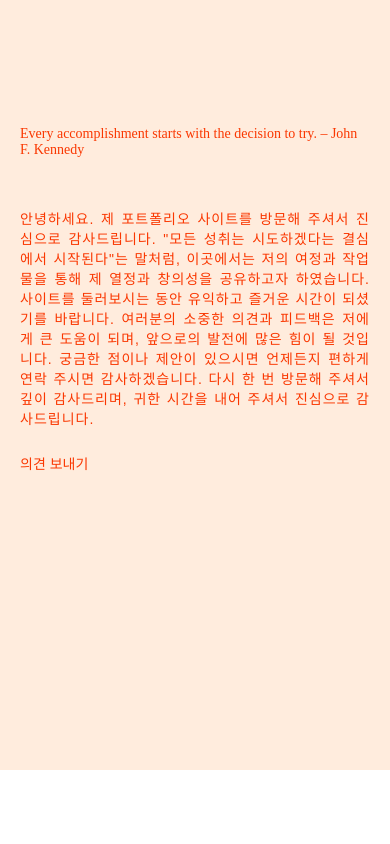
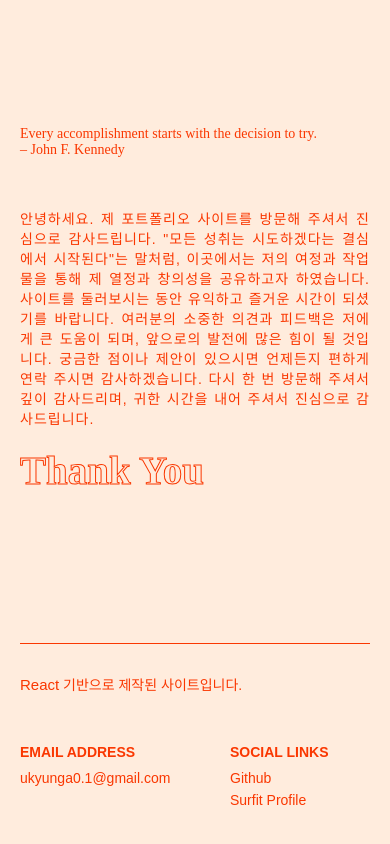
Before and after one commit to UKYUNGAH/kyungah-portfolio, a React (Create React App) app: page / in a window 390 px wide. Shown: the part 7169-8013 px from the top of the page. Before the commit the page ends 7939 px from the top, so only its background shows below. Built offline with nearby package versions, Linux system fonts and the light colour scheme; a web font is replaced by a local one.

Commit message:
Feat: footer 작업 완료

```diff
--- a/src/App.css
+++ b/src/App.css
@@ -210,6 +210,46 @@
     border-bottom: 1px solid var(--border-color);
     margin-bottom: 72px;
 }
+.contact .hover {
+    position: relative;
+}
+
+.contact .hover::after {
+    content: '';
+    position: absolute;
+    left: 0;
+    bottom: -45px;
+    width: 100px;
+    line-height: 30px;
+    text-align: center;
+    background: var(--text-color);
+    color: var(--background-color);
+    font-size: 12px;
+    border-radius: 10px;
+    opacity: 0;
+    transition: opacity 0.7s ease-in;
+}
+
+.contact .info1:hover::after {
+    content: '메일보내기';
+    opacity: 1;
+}
+
+.contact .info2:hover::after {
+    content: '전화 연결';
+    opacity: 1;
+}
+
+.contact .info3:hover::after {
+    content: '깃허브 바로가기';
+    opacity: 1;
+}
+
+.contact .info4:hover::after {
+    content: '프로필 바로가기';
+    opacity: 1;
+}
+
 .contact .l_bottom h4 {
     font-size: 18px;
     font-weight: 400;
@@ -256,12 +296,27 @@
     clip-path: circle(0% at 50% 50%);
     transition: clip-path 1s ease-in;
 }
-.contact .text_box a {
-    margin-bottom: 0;
-    padding-bottom: 0;
-    border-color: #fff;
-    margin-top: 70px;
-    text-align: end;
+.contact .mail {
+    position: relative;
+    padding: 5px 0;
+}
+.contact .mail a {
+    position: relative;
+    margin: 20px 0 0 0;
+}
+.contact .mail a:hover::after {
+    content: '';
+    position: absolute;
+    left: 0;
+    bottom: 0;
+    width: 100%;
+    height: 1px;
+    background: #fff;
+    animation: line 0.3s ease-in;
+}
+.footer a {
+}
+.footer a:hover::after {
 }
 .contact .close_btn {
     position: absolute;
@@ -427,7 +482,7 @@
     position: relative;
 }
 .final .container {
-    height: 100vh;
+    height: 70vh;
     padding: 200px 26px;
 }
 .final .final_wrap {
@@ -447,24 +502,53 @@
     letter-spacing: 1px;
     margin-bottom: 20px;
 }
-.final .mail {
+.final h3 {
+    font-family: 'Lora', serif;
+    font-size: 5vw;
     width: 50%;
-    position: relative;
+    color: var(--background-color);
+    -webkit-text-stroke: 1px var(--text-color);
+    text-align: start;
 }
-.final a {
-    position: relative;
-    display: inline-block;
-    padding: 5px 0 5px;
+
+/* ====================== FOOTER ====================== */
+.footer {
 }
-.final a:hover::after {
-    content: '';
-    position: absolute;
-    left: 0;
-    bottom: 0;
-    width: 100%;
-    height: 1px;
-    background: var(--border-color);
-    animation: line 0.3s ease-in;
+.footer .container {
+    padding: 100px 26px 70px;
+}
+.footer .footer_wrap {
+    display: flex;
+    align-items: flex-start;
+    justify-content: space-between;
+    gap: 20px;
+}
+.footer .footer_inner {
+    width: 25%;
+}
+.footer .footer_inner1 {
+    width: 50%;
+}
+.footer .footer_info {
+}
+.footer .footer_inner {
+}
+.footer .footer_mail {
+}
+.footer .footer_text {
+}
+.footer ul {
+}
+.footer li {
+    margin-bottom: 6px;
+}
+.footer h4 {
+    font-weight: 600;
+    margin-bottom: 10px;
+    text-transform: uppercase;
+}
+.footer p span {
+    font-size: 15px;
 }
 
 @keyframes line {
@@ -553,7 +637,8 @@
         right: 10px;
     }
     .final .container {
-        padding: 200px 20px;
+        height: auto;
+        padding: 200px 20px 50px;
     }
     .final h2 {
         width: 100%;
@@ -561,7 +646,32 @@
     .final p {
         width: 100%;
     }
-    .final .mail {
+    .final h3 {
+        font-size: 10vw;
         width: 100%;
     }
+    .footer .container {
+        padding: 100px 20px 55px;
+    }
+    .footer .footer_wrap {
+        flex-wrap: wrap;
+        gap: 0;
+    }
+    .footer .footer_inner {
+        width: 100%;
+    }
+    .footer .footer_inner1 {
+        margin-bottom: 50px;
+    }
+    .footer .footer_inner:nth-child(2) {
+        width: 60%;
+    }
+
+    .footer .footer_inner:nth-child(3) {
+        width: 40%;
+    }
+    .footer .footer_info {
+        padding-top: 30px;
+        border-top: 1px solid var(--border-color);
+    }
 }
--- a/src/App.js
+++ b/src/App.js
@@ -6,6 +6,7 @@ import About from './components/About';
 import Project from './components/Project';
 import Contact from './components/Contact';
 import FinalMessage from './components/FinalMessage';
+import Footer from './components/Footer';
 import Lenis from 'lenis';
 import { Routes, Route, useLocation } from 'react-router-dom';
 
@@ -52,6 +53,7 @@ function App() {
                 {location.pathname !== '/Contact' && <About />}
                 {location.pathname !== '/Contact' && <Project />}
                 {location.pathname !== '/Contact' && <FinalMessage />}
+                {location.pathname !== '/Contact' && <Footer />}
 
                 <Routes>
                     <Route path="/Contact" element={<Contact />} />
--- a/src/components/Contact.jsx
+++ b/src/components/Contact.jsx
@@ -21,10 +21,10 @@ const Contact = () => {
                         <h2>CONTECT</h2>
                         <div className="l_top">
                             <h4 className="info">유경아</h4>
-                            <a href="mailto:ukyunga0.1@gmail.com" className="info">
+                            <a href="mailto:ukyunga0.1@gmail.com" className="info info1 hover">
                                 ukyunga0.1@gmail.com
                             </a>
-                            <a href="tel:010-7794-2702" className="info">
+                            <a href="tel:010-7794-2702" className="info info2 hover">
                                 (+ 82) 010 - 7794 - 2702
                             </a>
                         </div>
@@ -44,14 +44,24 @@ const Contact = () => {
                         <div className="right_top">
                             <div className="list_box">
                                 <h5>FIND OUT MORE</h5>
-                                <a target="_blank" rel="noopener noreferrer" href="https://github.com/UKYUNGAH">
-                                    깃허브 바로가기
+                                <a
+                                    target="_blank"
+                                    rel="noopener noreferrer"
+                                    href="https://github.com/UKYUNGAH"
+                                    className="hover info3"
+                                >
+                                    Github
                                 </a>
                             </div>
                             <div className="list_box">
                                 <h5>PROFILE</h5>
-                                <a target="_blank" rel="noopener noreferrer" href="https://my.surfit.io/w/989694903">
-                                    서핏 프로필 바로가기
+                                <a
+                                    target="_blank"
+                                    rel="noopener noreferrer"
+                                    href="https://my.surfit.io/w/989694903"
+                                    className="hover info4"
+                                >
+                                    Surfit Profile
                                 </a>
                             </div>
                         </div>
@@ -60,7 +70,9 @@ const Contact = () => {
                             필요하다면 언제든지 연락 기다리고 있겠습니다. 앞으로 더 많은 프로젝트에 기여하고, 새로운
                             기술을 배우며 성장하고 싶습니다.
                             <br />
-                            <a href="mailto:ukyunga0.1@gmail.com">이메일로 문의하기</a>
+                            <div className="mail">
+                                <a href="mailto:ukyunga0.1@gmail.com">이메일로 문의하기</a>
+                            </div>
                         </div>
                     </div>
                     <Link to={'/'} className="close_btn">
--- a/src/components/FinalMessage.jsx
+++ b/src/components/FinalMessage.jsx
@@ -5,7 +5,9 @@ const FinalMessage = () => {
         <div className="final">
             <div className="container">
                 <div className="final_wrap">
-                    <h2>Every accomplishment starts with the decision to try. – John F. Kennedy</h2>
+                    <h2>
+                        Every accomplishment starts with the decision to try. <br /> – John F. Kennedy
+                    </h2>
                     <p>
                         안녕하세요. 제 포트폴리오 사이트를 방문해 주셔서 진심으로 감사드립니다. "모든 성취는
                         시도하겠다는 결심에서 시작된다"는 말처럼, 이곳에서는 저의 여정과 작업물을 통해 제 열정과
@@ -14,9 +16,7 @@ const FinalMessage = () => {
                         것입니다. 궁금한 점이나 제안이 있으시면 언제든지 편하게 연락 주시면 감사하겠습니다. 다시 한 번
                         방문해 주셔서 깊이 감사드리며, 귀한 시간을 내어 주셔서 진심으로 감사드립니다.
                     </p>
-                    <div className="mail">
-                        <a href="mailto:ukyunga0.1@gmail.com">의견 보내기</a>
-                    </div>
+                    <h3>Thank You</h3>
                 </div>
             </div>
         </div>
--- /dev/null
+++ b/src/components/Footer.jsx
@@ -0,0 +1,43 @@
+import React from 'react';
+
+const Footer = () => {
+    return (
+        <footer className="footer">
+            <div className="container">
+                <div className="footer_wrap">
+                    <div className="footer_inner footer_inner1">
+                        <p className="footer_info ">
+                            <span>React</span> 기반으로 제작된 사이트입니다.
+                        </p>
+                    </div>
+                    <div className="footer_inner footer_inner2">
+                        <h4>Email Address</h4>
+                        <div className="footer_mail">
+                            <a href="mailto:ukyunga0.1@gmail.com">ukyunga0.1@gmail.com</a>
+                        </div>
+                    </div>
+                    <div className="footer_inner footer_inner2">
+                        <h4>Social Links</h4>
+                        <ul className="">
+                            <li>
+                                <a href="https://github.com/UKYUNGAH" target="_blank" rel="noopener noreferrer">
+                                    Github
+                                </a>
+                            </li>
+                            <li>
+                                <a href="https://my.surfit.io/w/989694903" target="_blank" rel="noopener noreferrer">
+                                    Surfit Profile
+                                </a>
+                            </li>
+                        </ul>
+                    </div>
+                    {/* <div className="footer_inner">
+                        <p className="footer_text">마지막 문구</p>
+                    </div> */}
+                </div>
+            </div>
+        </footer>
+    );
+};
+
+export default Footer;
```
